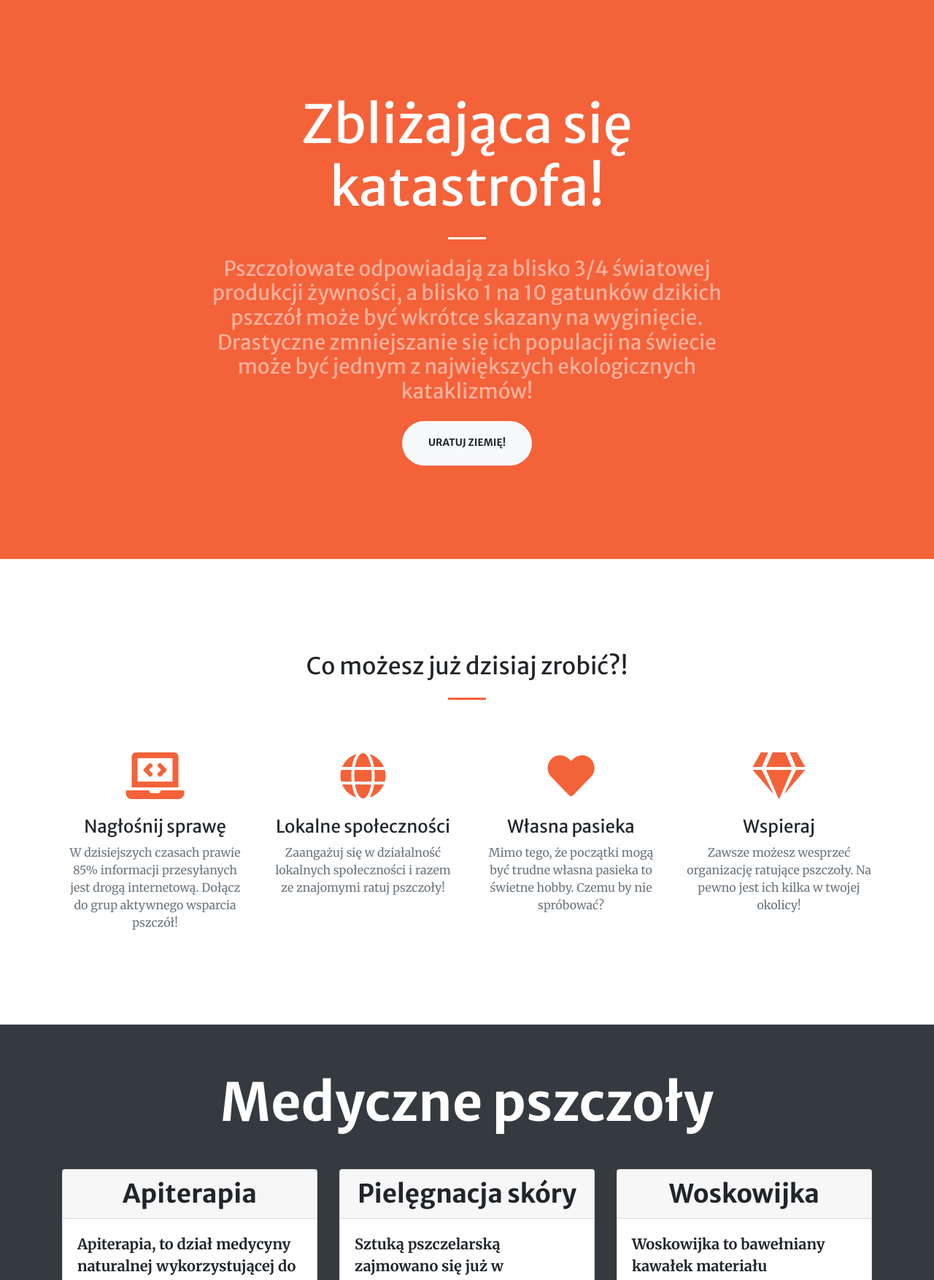
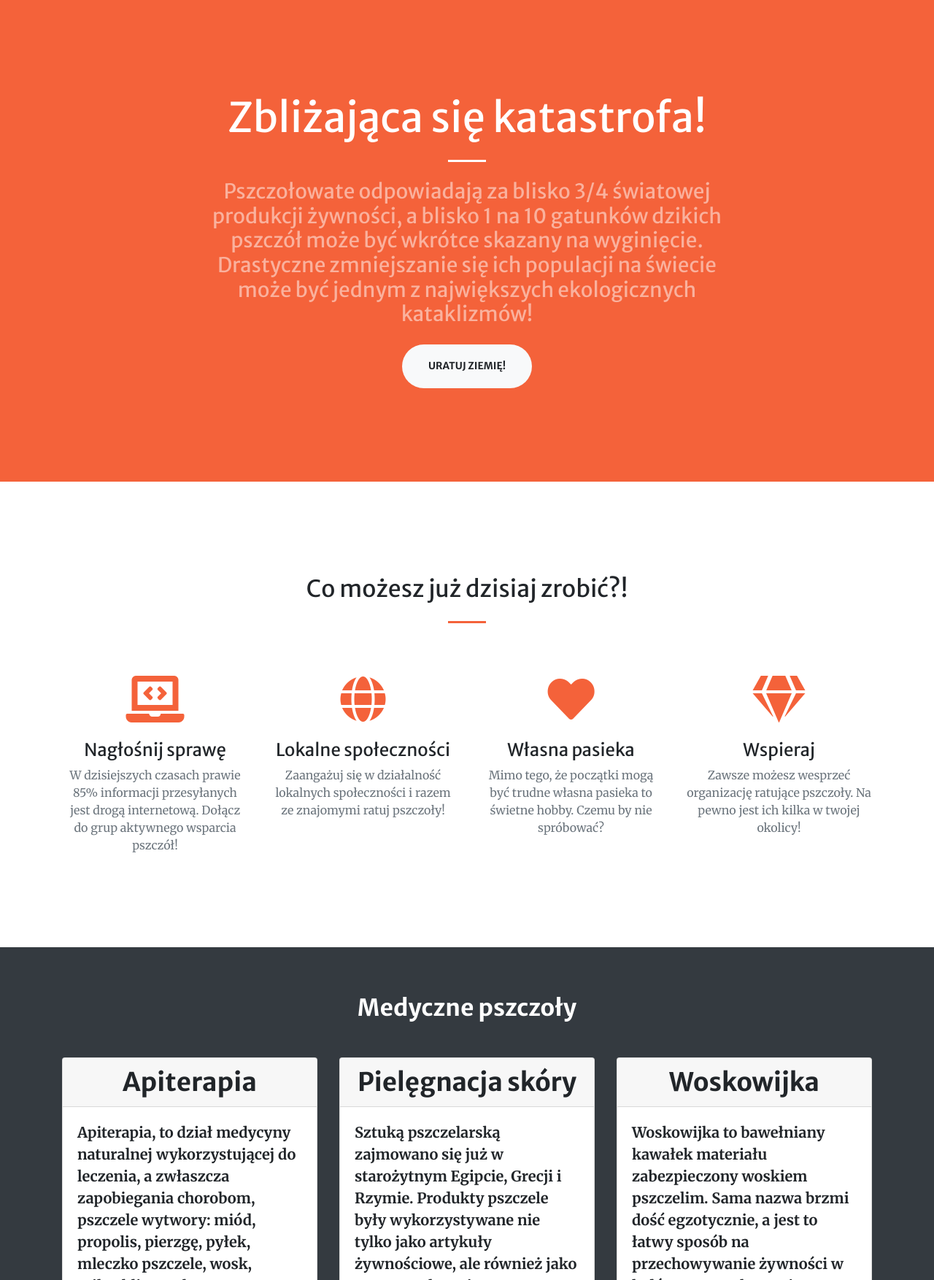
Before and after one commit to MrRav3n/Website-about-bees, a website with bundled scripts: page index.html in a window 1280 px wide. Shown: the part 800-2554 px from the top of the page at 73% size. Built offline with nearby package versions, Linux system fonts and the light colour scheme; files whose address does not match are found by name.

Commit message:
Small change with bootstrap

```diff
--- a/index.html
+++ b/index.html
@@ -76,7 +76,7 @@
     <div class="container">
       <div class="row justify-content-center">
         <div class="col-lg-8 text-center">
-          <h2 class="text-white mt-0 display-3">Zbliżająca się katastrofa!</h2>
+          <h2 class="text-white mt-0 display-md-3 display-4">Zbliżająca się katastrofa!</h2>
           <hr class="divider light my-4">
           <h3 class="text-white-50 mb-4">Pszczołowate odpowiadają za blisko 3/4 światowej produkcji żywności, a blisko 1 na 10 gatunków dzikich pszczół może być wkrótce skazany na wyginięcie. Drastyczne zmniejszanie się ich populacji na świecie może być jednym z największych ekologicznych kataklizmów!</h3>
           <a class="btn btn-light btn-xl js-scroll-trigger" href="#services">Uratuj ziemię!</a>
@@ -127,7 +127,7 @@
   <!-- Portfolio Section -->
   <section class="bg-dark p-3" id="medic">
     <div class="container">
-      <h2 class="text-center m-5 text-white font-weight-bolder display-3">Medyczne pszczoły</h2>
+      <h2 class="text-center m-5 text-white font-weight-bolder display-md-3 display-5">Medyczne pszczoły</h2>
       <div class="row">
         <div class="col-lg-4 mb-4">
           <div class="card h-100">
```
